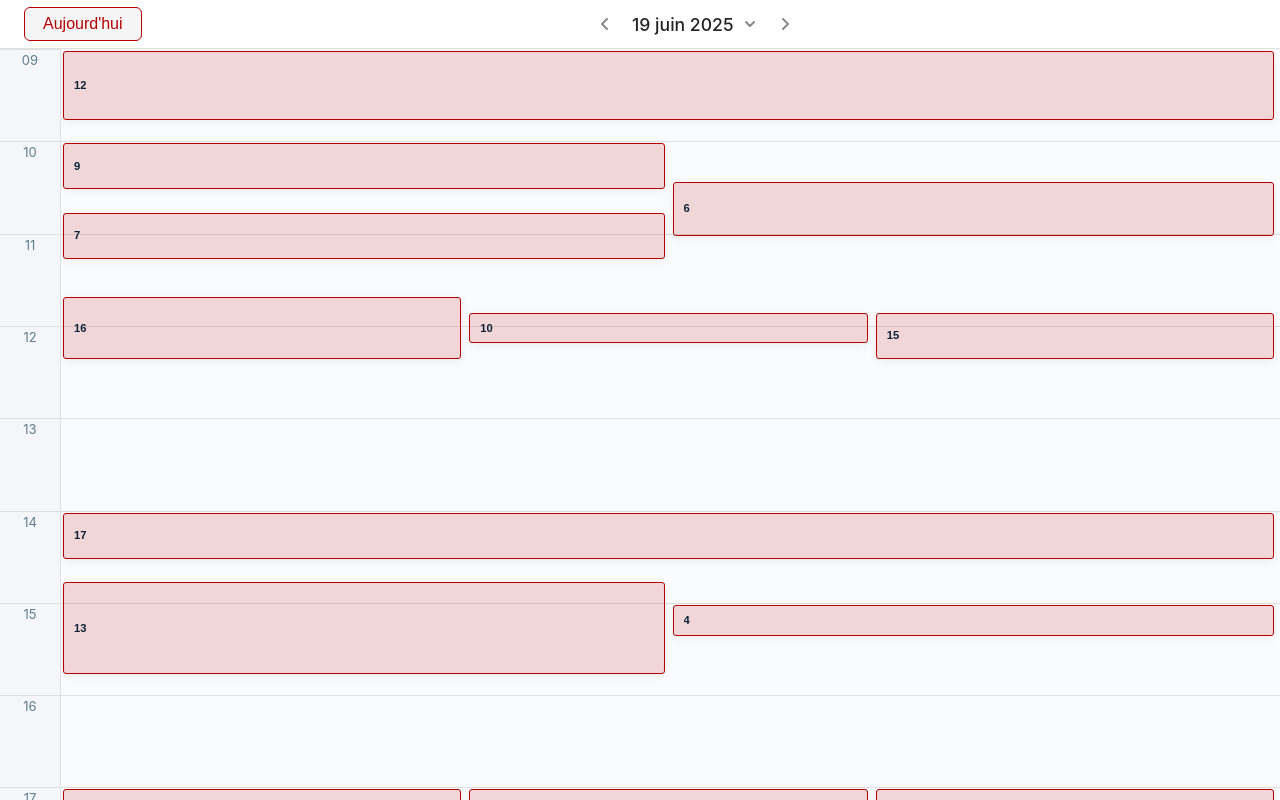
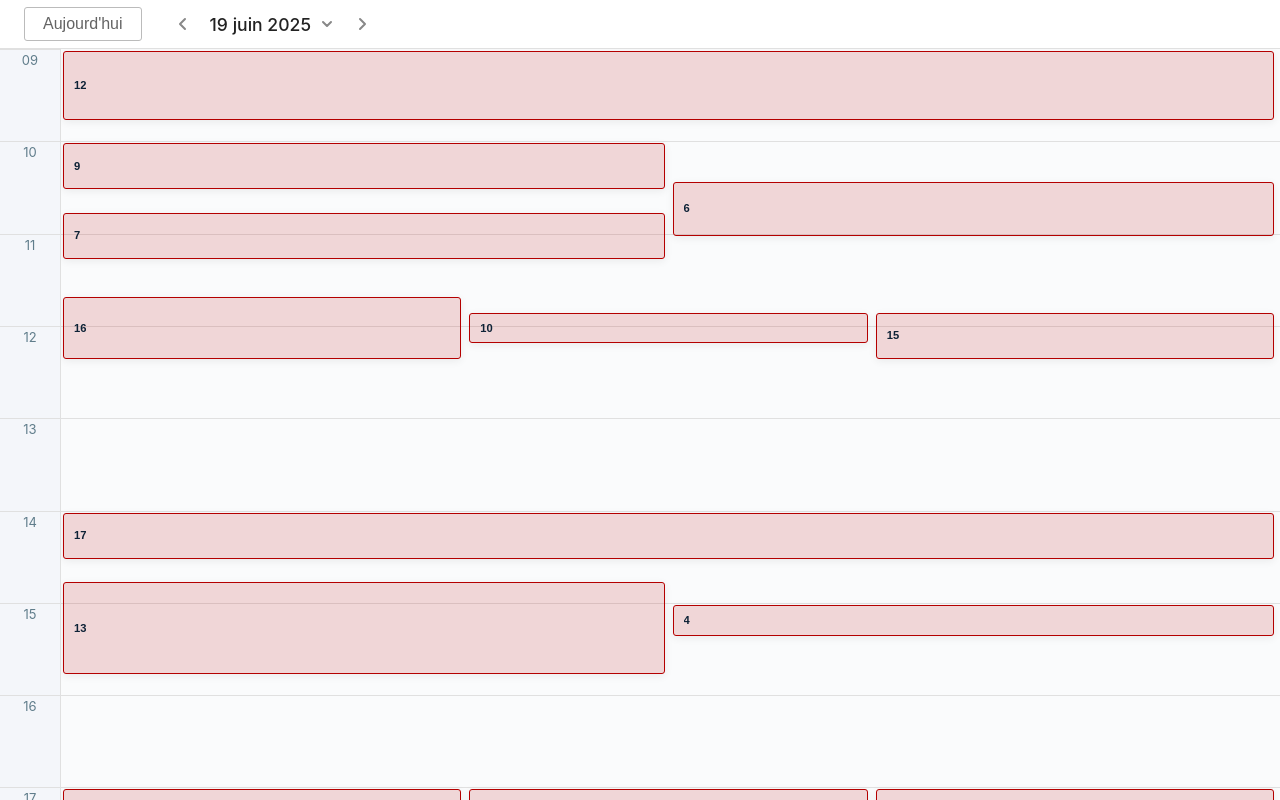
Before and after one commit to herradiamine/GoLendar-Front, a React (Create React App) app: page /19-06-2025 in a window 1280 px wide. Shown: the top 800 px of the page. Built offline with nearby package versions, Linux system fonts and the light colour scheme.

Commit message:
Test - #NOID - Légère amélioration visuelle sur le datepicker ainsi que sa position

```diff
--- a/src/components/CalendarHeader.js
+++ b/src/components/CalendarHeader.js
@@ -25,7 +25,7 @@ export default function CalendarHeader({ date, onPrevDay, onNextDay, onToday, on
               <path d="M13 15L8 10L13 5" stroke="#888" strokeWidth="2" strokeLinecap="round" strokeLinejoin="round"/>
             </svg>
           </button>
-          <span className="calendar-header-date" onClick={handleDateClick}>
+          <span className="calendar-header-date" onClick={handleDateClick} style={{ cursor: 'pointer' }}>
             {date}
             <svg className="calendar-header-chevron" width="16" height="16" viewBox="0 0 16 16" fill="none" xmlns="http://www.w3.org/2000/svg">
               <path d="M4 6L8 10L12 6" stroke="#888" strokeWidth="2" strokeLinecap="round" strokeLinejoin="round"/>
--- a/src/styles/Calendar.css
+++ b/src/styles/Calendar.css
@@ -107,7 +107,7 @@
   flex: 1 1 0;
   display: flex;
   align-items: center;
-  justify-content: center;
+  justify-content: flex-start;
   gap: 12px;
 }
 
@@ -116,10 +116,10 @@
 }
 
 .calendar-today-btn {
-  background: #f5f5f5;
-  border: 1px solid #b40000;
-  border-radius: 6px;
-  color: #b40000;
+  background: #fff;
+  border: 1px solid #bbb;
+  border-radius: 3px;
+  color: #646464;
   font-weight: 500;
   padding: 7px 18px;
   font-size: 1em;
--- a/src/styles/DatePicker.css
+++ b/src/styles/DatePicker.css
@@ -1,14 +1,14 @@
 .date-picker-overlay {
   position: fixed;
   top: 0;
-  left: 0;
+  left: 65px;
   width: 100%;
   height: 100%;
-  background-color: rgba(0, 0, 0, 0.3);
+  background: none;
   display: flex;
-  justify-content: center;
+  justify-content: flex-start;
   align-items: flex-start;
-  padding-top: 100px; /* Adjust as needed */
+  padding-top: 56px; /* Place le datepicker juste sous le header (ajuster selon la hauteur du header) */
   z-index: 10000;
 }
 
```
